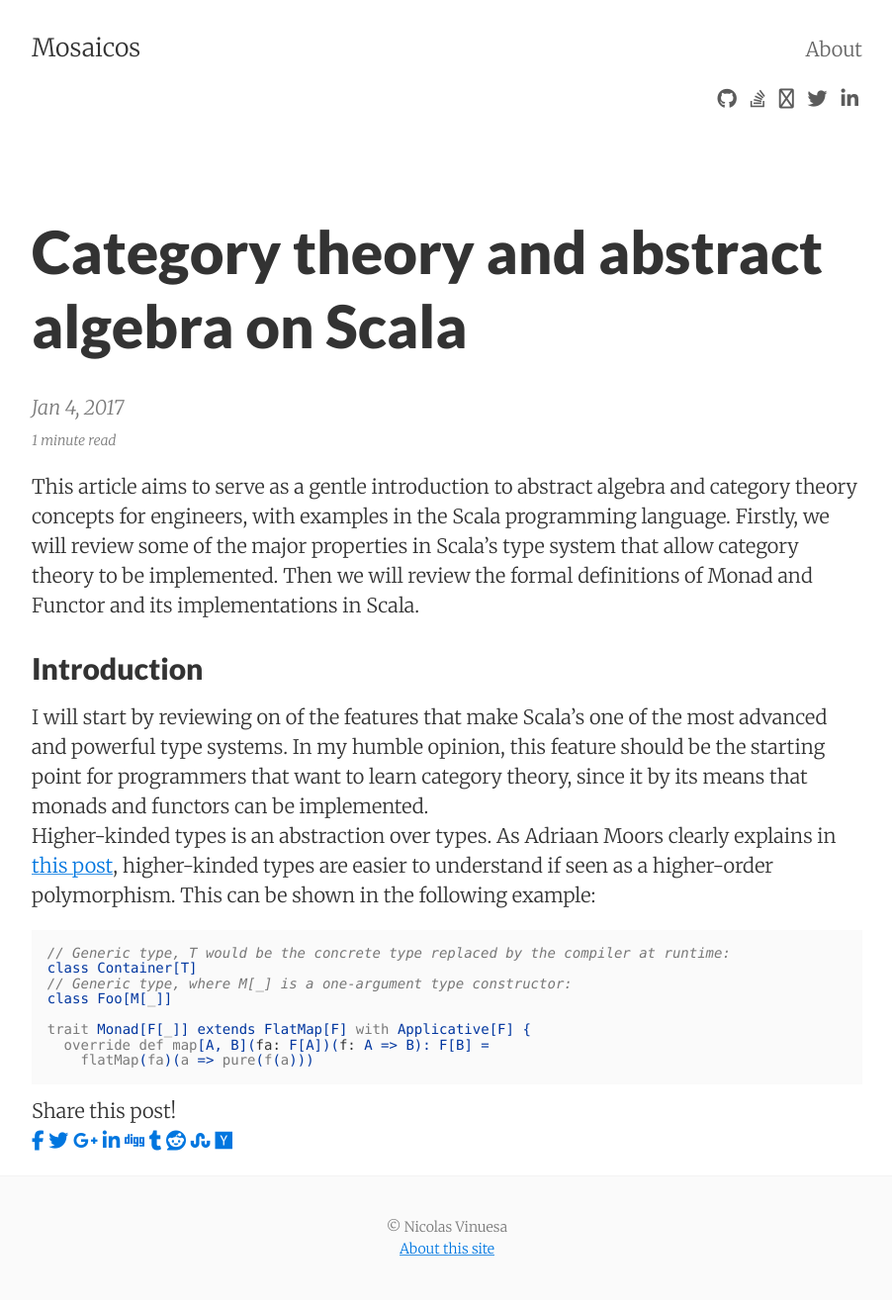
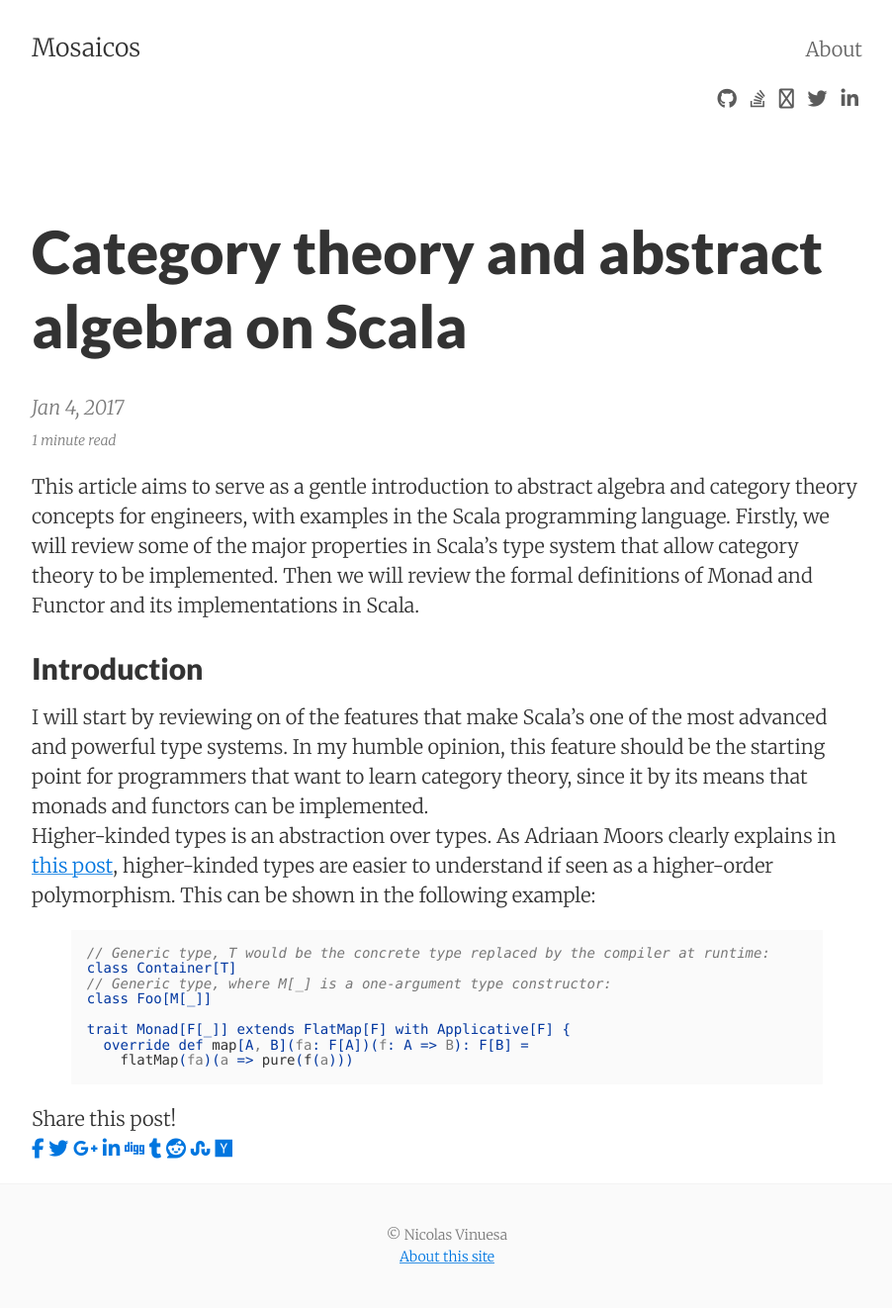
Before and after one commit to nvinuesa/nvinuesa.github.io, a Jekyll site: the page built from _posts/2017-01-04-category-theory-scala.markdown, in a window 1280 px wide. Shown: the whole page at 99% size, without its empty margins (188-1090 px from the left). Built offline with Jekyll 4.4.1, drawn with Linux system fonts in a browser that asks for light colours; nearby versions of some CDN libraries.

Commit message:
Update 2017-01-04-category-theory-scala.markdown

````diff
--- a/_posts/2017-01-04-category-theory-scala.markdown
+++ b/_posts/2017-01-04-category-theory-scala.markdown
@@ -12,7 +12,8 @@
 I will start by reviewing on of the features that make Scala's one of the most advanced and powerful type systems. In my humble opinion, this feature should be the starting point for programmers that want to learn category theory, since it by its means that monads and functors can be implemented.<br>
 Higher-kinded types is an abstraction over types. As Adriaan Moors clearly explains in [this post][SO01], higher-kinded types are easier to understand if seen as a higher-order polymorphism. This can be shown in the following example:
 
-```java
+
+{% highlight scala %}
 // Generic type, T would be the concrete type replaced by the compiler at runtime:
 class Container[T]
 // Generic type, where M[_] is a one-argument type constructor:
@@ -21,6 +22,6 @@
 trait Monad[F[_]] extends FlatMap[F] with Applicative[F] {
   override def map[A, B](fa: F[A])(f: A => B): F[B] =
     flatMap(fa)(a => pure(f(a)))
-```
+{% endhighlight %}
 
 [SO01]: http://stackoverflow.com/a/6427289/5089400
````
